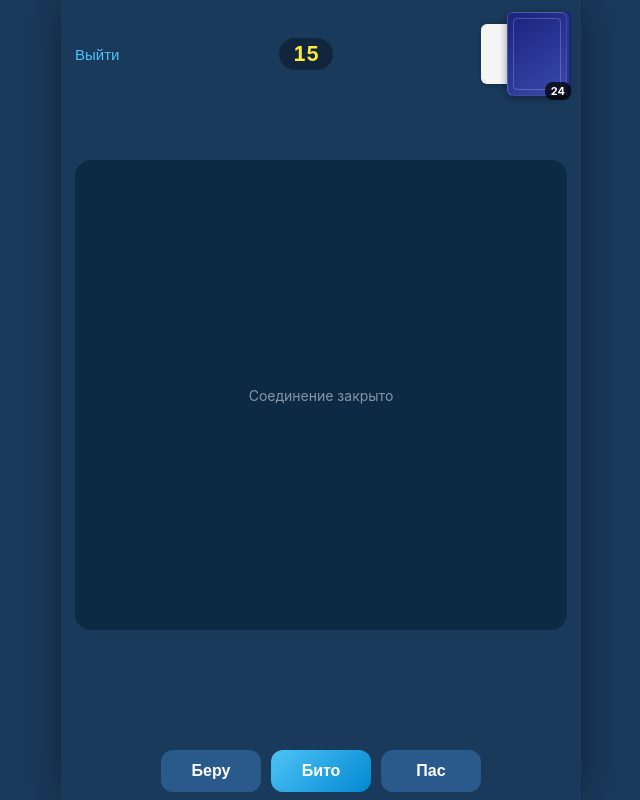
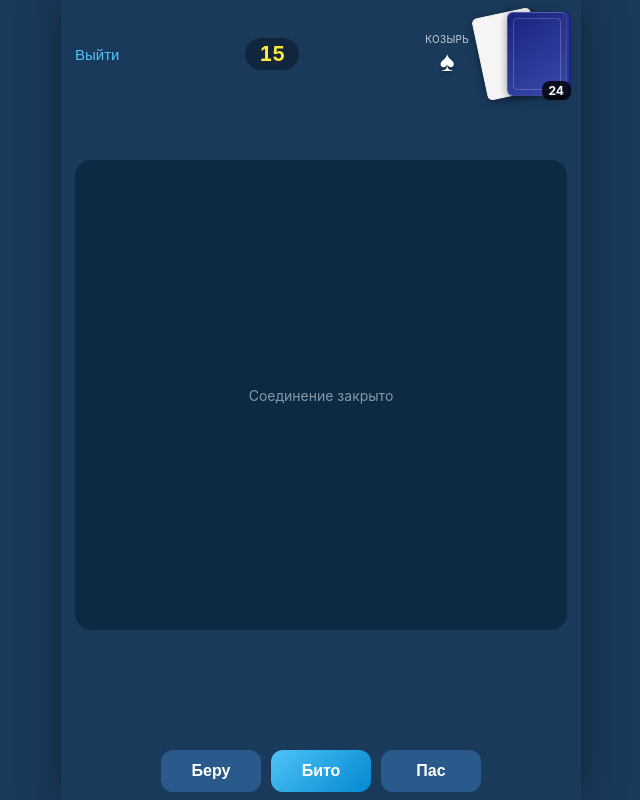
Before and after one commit to aimerge3-oss/Durack-Online, a website: page index.html in a window 1280 px wide. Both pictures are taken after a click on the button "Онлайн (поиск)". Shown: the whole page, without its empty margins (319-959 px from the left). Drawn offline with Linux system fonts and the light colour scheme.

Commit message:
fix: visible trump card + large trump suit indicator

```diff
--- a/index.html
+++ b/index.html
@@ -44,7 +44,7 @@
         <button class="btn" id="btn-shop">Предметы</button>
         <button class="btn" id="btn-settings">Настройки</button>
       </div>
-      <div class="footer"><p class="version">Durack Online v0.1.1</p></div>
+      <div class="footer"><p class="version">Durack Online v0.1.2</p></div>
     </div>
 
     <div id="leaderboard" class="screen hidden">
@@ -59,7 +59,11 @@
       <div class="game-top">
         <button class="btn-back" id="btn-leave">Выйти</button>
         <div class="timer-wrap"><span id="timer">15</span></div>
-        <div class="deck-info" id="deck-info" title="Колода / козырь">
+        <div class="deck-info" id="deck-info">
+          <div class="trump-label">
+            <span class="trump-label-text">Козырь</span>
+            <span class="trump-suit-big" id="trump-suit-big">♠</span>
+          </div>
           <div class="trump-pile" id="trump-pile">
             <div class="trump-card-face" id="trump-card-face"></div>
             <div class="deck-stack" id="deck-stack"></div>
--- a/styles.css
+++ b/styles.css
@@ -147,35 +147,84 @@ body {
 #timer.urgent { color: #ff5252; animation: pulse 0.6s ease infinite; }
 @keyframes pulse { 50% { opacity: 0.6; } }
 
+/* Колода + козырь */
+.deck-info {
+  display: flex;
+  align-items: center;
+  gap: 10px;
+}
+
+.trump-label {
+  display: flex;
+  flex-direction: column;
+  align-items: center;
+  gap: 2px;
+  min-width: 36px;
+}
+
+.trump-label-text {
+  font-size: 10px;
+  opacity: 0.75;
+  text-transform: uppercase;
+  letter-spacing: 0.03em;
+}
+
+.trump-suit-big {
+  font-size: 28px;
+  line-height: 1;
+  font-weight: 700;
+  text-shadow: 0 1px 3px rgba(0,0,0,0.4);
+}
+
+.trump-suit-big.red { color: #ff5252; }
+.trump-suit-big.black { color: #fff; }
+
 .trump-pile {
   position: relative;
-  width: calc(var(--card-w) + 14px);
+  width: calc(var(--card-w) + 28px);
   height: var(--card-h);
 }
 
+/* Козырная карта — видна слева от колоды */
 .trump-card-face {
   position: absolute;
-  left: 0; top: 0;
-  width: var(--card-w); height: var(--card-h);
+  left: 0;
+  top: 50%;
+  width: var(--card-w);
+  height: var(--card-h);
+  margin-top: calc(var(--card-h) / -2);
   background: var(--card-bg);
   border-radius: 6px;
-  box-shadow: 0 2px 6px rgba(0,0,0,0.35);
-  display: flex; flex-direction: column;
-  align-items: center; justify-content: center;
-  font-weight: 700; z-index: 1;
-  transform: rotate(-90deg);
-  transform-origin: center center;
+  box-shadow: 0 2px 8px rgba(0,0,0,0.45);
+  display: flex;
+  flex-direction: column;
+  align-items: center;
+  justify-content: center;
+  font-weight: 700;
+  z-index: 1;
+  transform: rotate(-12deg);
+  border: 1px solid rgba(0,0,0,0.08);
 }
 
-.trump-card-face .rank { font-size: 13px; line-height: 1; }
-.trump-card-face .suit { font-size: 16px; }
+.trump-card-face .rank {
+  font-size: 16px;
+  line-height: 1;
+}
+
+.trump-card-face .suit {
+  font-size: 20px;
+  line-height: 1.1;
+}
+
 .trump-card-face.red { color: #c62828; }
 .trump-card-face.black { color: #212121; }
 
 .deck-stack {
   position: absolute;
-  right: 0; top: 0;
-  width: var(--card-w); height: var(--card-h);
+  right: 0;
+  top: 0;
+  width: var(--card-w);
+  height: var(--card-h);
   border-radius: 6px;
   background: linear-gradient(145deg, #1a237e, #3949ab);
   box-shadow:
@@ -196,12 +245,17 @@ body {
 
 .deck-count-badge {
   position: absolute;
-  right: -4px; bottom: -4px;
+  right: -4px;
+  bottom: -4px;
   z-index: 3;
-  background: rgba(0,0,0,0.75);
+  background: rgba(0,0,0,0.8);
   color: #fff;
-  font-size: 11px; font-weight: 700;
-  padding: 2px 6px; border-radius: 8px;
+  font-size: 12px;
+  font-weight: 700;
+  padding: 2px 7px;
+  border-radius: 8px;
+  min-width: 22px;
+  text-align: center;
 }
 
 .opponents {
@@ -287,16 +341,12 @@ body {
 .card.red { color: #c62828; }
 .card.black { color: #212121; }
 
-/* Доступные для хода — приподняты, без прозрачности */
 .card.playable {
   transform: translateY(-10px);
   box-shadow: 0 6px 12px rgba(0,0,0,0.35);
   z-index: 3;
 }
-
-.card.playable:active {
-  transform: translateY(-14px);
-}
+.card.playable:active { transform: translateY(-14px); }
 
 .hand-area { flex-shrink: 0; padding: 2px 0 0; overflow: visible; }
 .hand {
```
